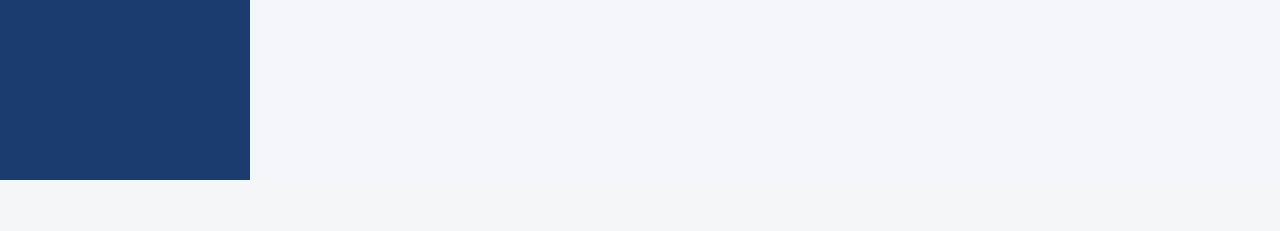
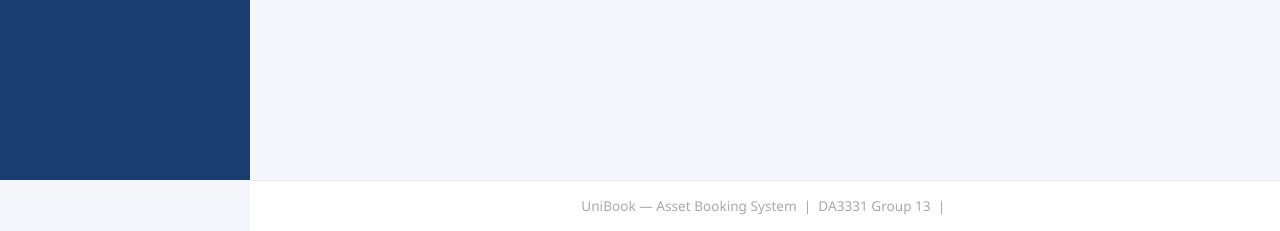
Before and after one commit to quantdev101/asset-booking-system, a Django app: page /admin-panel/bookings/ in a window 1280 px wide. Shown: the part 620-851 px from the top of the page. Before the commit the page ends 800 px from the top, so only its background shows below. Run offline with Django 5.2, Linux system fonts and the light colour scheme; the visitor is signed in with stand-in values (Sample User, id 1); data that the repository does not hold is empty.

Commit message:
Add footer to all pages

```diff
--- a/templates/base.html
+++ b/templates/base.html
@@ -197,6 +197,12 @@
     {% block auth_content %}{% endblock %}
 {% endif %}
 
+{% if user.is_authenticated %}
+<footer style="margin-left:var(--sidebar-w); background:white; padding:15px 30px;
+               border-top:1px solid #eee; text-align:center; color:#aaa; font-size:0.85rem;">
+    UniBook — Asset Booking System &nbsp;|&nbsp; DA3331 Group 13 &nbsp;|&nbsp; {{ "now"|date:"Y" }}
+</footer>
+{% endif %}
 <script src="https://cdn.jsdelivr.net/npm/bootstrap@5.3.0/dist/js/bootstrap.bundle.min.js"></script>
 {% block extra_js %}{% endblock %}
 </body>
```
